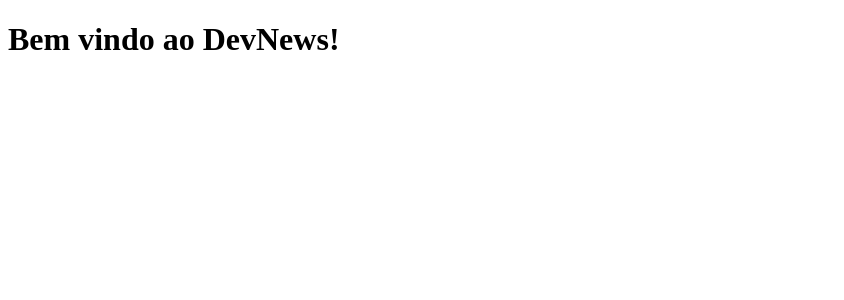
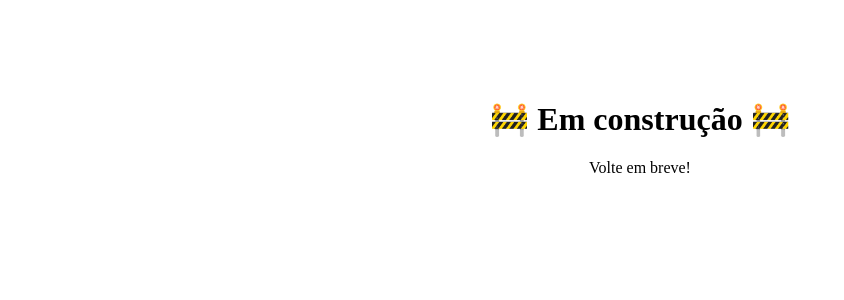
Before and after one commit to francomansur/dev-news, a Next.js app: page / in a window 1280 px wide. Shown: the top 300 px of the page, without its empty margins (0-844 px from the left). Built offline with nearby package versions, Linux system fonts and the light colour scheme.

Commit message:
Mensagem de em contrução

```diff
--- a/pages/index.js
+++ b/pages/index.js
@@ -1,5 +1,10 @@
 function Home() {
-  return <h1>Bem vindo ao DevNews!</h1>;
+  return (
+    <div style={{ textAlign: "center", marginTop: "100px" }}>
+      <h1>🚧 Em construção 🚧</h1>
+      <p>Volte em breve!</p>
+    </div>
+  );
 }
 
 export default Home;
```
